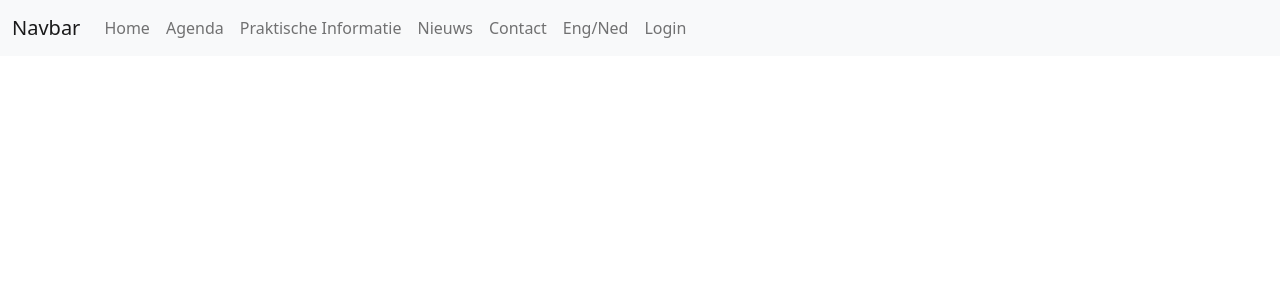
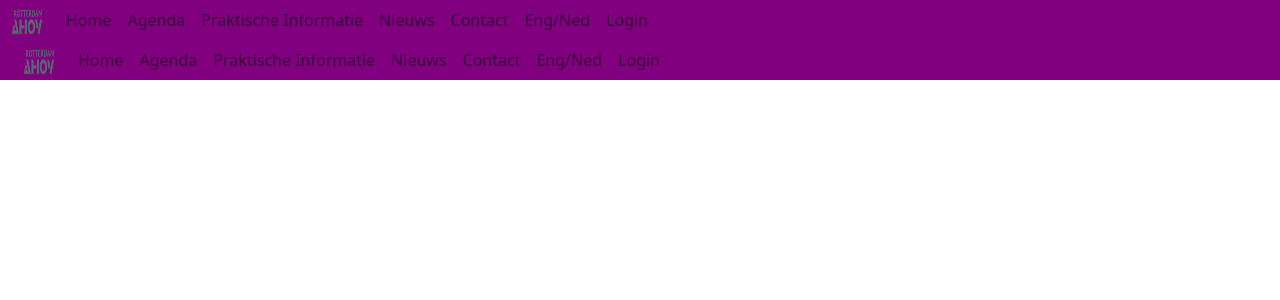
Before and after one commit to Mjerco/Manifesto-Ahoy, a PHP site: page /index.php?content=navbar in a window 1280 px wide. Shown: the top 300 px of the page. Run offline with PHP 8.4, Linux system fonts and the light colour scheme.

Commit message:
Mijn nieuwe files

```diff
--- /dev/null
+++ b/CSS/style.css
@@ -0,0 +1,5 @@
+div.container-fluid, .navbar {
+    background-color: purple;
+    padding-top: 0px;
+    padding-bottom: 0px;
+}
--- a/index.php
+++ b/index.php
@@ -7,11 +7,24 @@
 
     <!-- Bootstrap CSS -->
     <link href="https://cdn.jsdelivr.net/npm/bootstrap@5.1.3/dist/css/bootstrap.min.css" rel="stylesheet" integrity="sha384-1BmE4kWBq78iYhFldvKuhfTAU6auU8tT94WrHftjDbrCEXSU1oBoqyl2QvZ6jIW3" crossorigin="anonymous">
+    <link href="./CSS/style.css" rel="stylesheet">
 
 <?php
     include ('navbar.php');
+?>
 
-?>
+<div class="row" id="content">
+  <div class="col-12">
+    <?php
+      if ( isset($_GET["content"]) ){
+        include("./" . $_GET["content"] . ".php");
+      }
+      else {
+        include("./homepage.php");
+      }
+    ?>
+  </div>
+</div>
 
     <!-- Optional JavaScript; choose one of the two! -->
 
--- a/navbar.php
+++ b/navbar.php
@@ -1,31 +1,30 @@
 <nav class="navbar navbar-expand-lg navbar-light bg-light">
   <div class="container-fluid">
-    <a class="navbar-brand" href="#">Navbar</a>
-    <button class="navbar-toggler" type="button" data-bs-toggle="collapse" data-bs-target="#navbarNav" aria-controls="navbarNav" aria-expanded="false" aria-label="Toggle navigation">
-      <span class="navbar-toggler-icon"></span>
-    </button>
+  <a class="navbar-brand" href="#">
+      <img src="./IMG/rotterdam-ahoy-logo.png" alt="Logo" width="30" height="24">
+    </a>
     <div class="collapse navbar-collapse" id="navbarNav">
       <ul class="navbar-nav">
         <li class="nav-item">
-          <a class="nav-link" href="#">Home</a>
+          <a class="nav-link" href="index.php?content=homepage">Home</a>
         </li>
         <li class="nav-item">
-          <a class="nav-link" href="#">Agenda</a>
+          <a class="nav-link" href="index.php?content=agenda">Agenda</a>
         </li>
         <li class="nav-item">
-          <a class="nav-link" href="#">Praktische Informatie</a>
+          <a class="nav-link" href="index.php?content=praktische-info">Praktische Informatie</a>
         </li>
         <li class="nav-item">
-          <a class="nav-link" href="#">Nieuws</a>
+          <a class="nav-link" href="index.php?content=nieuws">Nieuws</a>
         </li>
         <li class="nav-item">
-          <a class="nav-link" href="#">Contact</a>
+          <a class="nav-link" href="index.php?content=contact">Contact</a>
         </li>
         <li class="nav-item">
           <a class="nav-link" href="#">Eng/Ned</a>
         </li>
         <li class="nav-item">
-          <a class="nav-link" href="#">Login</a>
+          <a class="nav-link" href="index.php?content=login">Login</a>
         </li>
       </ul>
     </div>
```
Also changed, not shown: IMG/rotterdam-ahoy-logo.png (added), homepage.php (added).
